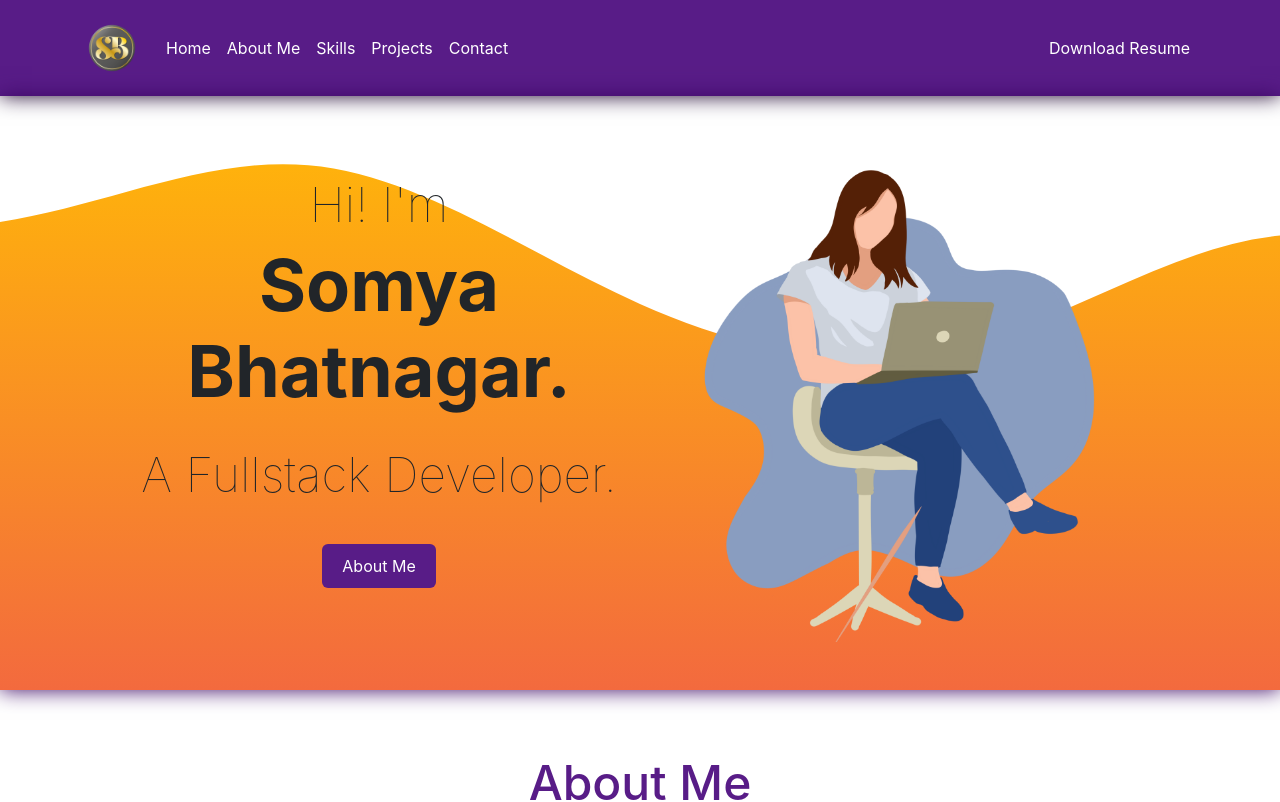
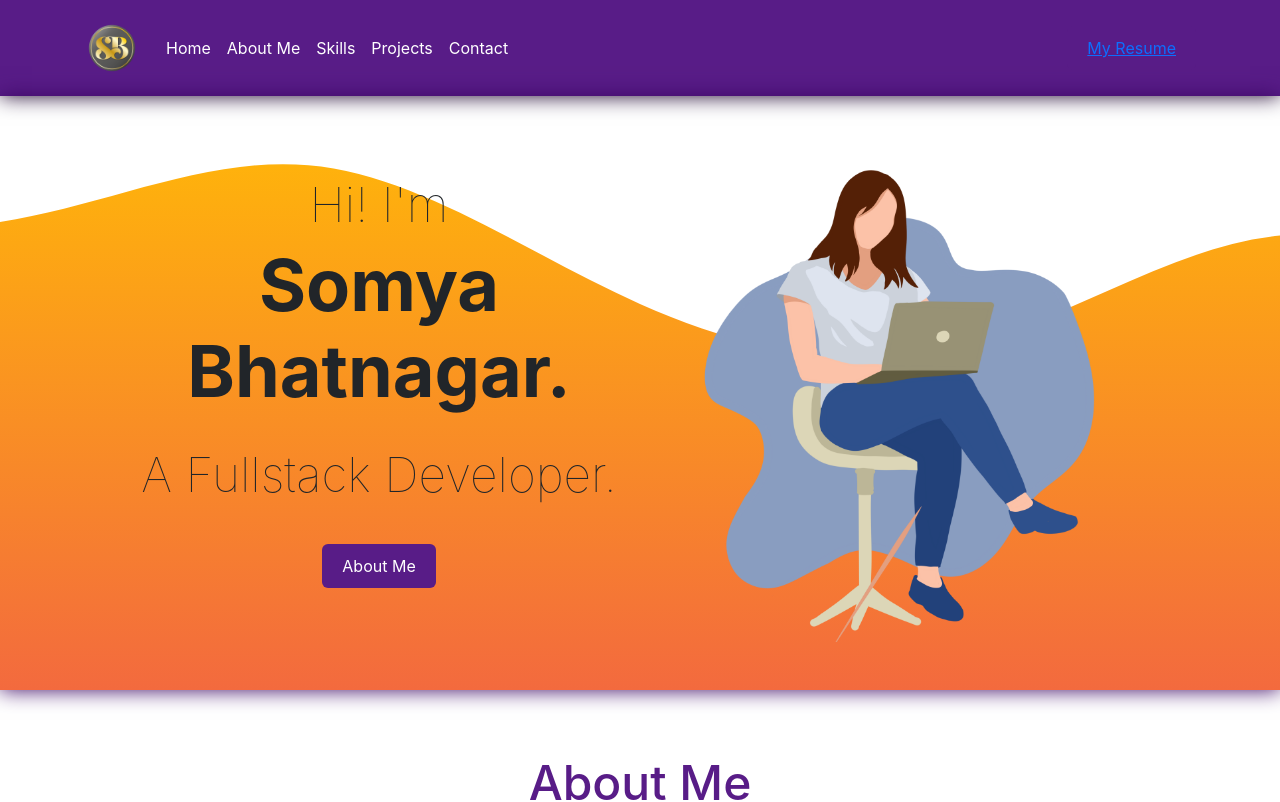
Before and after one commit to SomyaBhatnagar19/fullstackDevPortfolio, a React (Create React App) app: page / in a window 1280 px wide. Shown: the top 802 px of the page. Built offline with nearby package versions, Linux system fonts and the light colour scheme.

Commit message:
Correcting the resume with updated one.

```diff
--- a/src/pages/aboutMe.js
+++ b/src/pages/aboutMe.js
@@ -2,27 +2,45 @@
 
 import aboutMe from "../assets/aboutMe.png";
 import { Container, Image, Row, Col, Button } from "react-bootstrap";
-import './css/aboutMe.css'
-import resume from '../assets/resume.pdf';
+import "./css/aboutMe.css";
+import resume from "../assets/resume.pdf";
 
 function AboutMe() {
   return (
     <div className="aboutMe-div" id="aboutMe">
       <Container>
         <Row>
-            <h2 className="aboutMe-title">About Me</h2>
+          <h2 className="aboutMe-title">About Me</h2>
         </Row>
         <Row>
           <Col xs={12} md={6}>
-            <Image src={aboutMe} alt="About Me" id="aboutMe-image" className="aboutMe-image img-fluid animate__animated animate__fadeInLeft"/>
+            <Image
+              src={aboutMe}
+              alt="About Me"
+              id="aboutMe-image"
+              className="aboutMe-image img-fluid animate__animated animate__fadeInLeft"
+            />
           </Col>
           <Col xs={12} md={6}>
-            <p id="aboutMe-content" className="aboutMe-image img-fluid animate__animated animate__zoomIn">Hi, I'm Somya, a full-stack web developer and software engineer from Delhi. I'm passionate about exploring new technologies and using my creativity to build exciting projects. I thrive in team environments, finding collaborative work incredibly rewarding. I enjoy the challenge of solving problems and crafting user-friendly interfaces. My goal is to create meaningful and impactful digital experiences. Let's collaborate and create something awesome together! If you're looking for a dedicated and skilled developer, I'd love to discuss how I can contribute to your team.</p>
+            <p
+              id="aboutMe-content"
+              className="aboutMe-image img-fluid animate__animated animate__zoomIn"
+            >
+              Hi, I'm Somya, a full-stack web developer and software engineer
+              from Delhi. I'm passionate about exploring new technologies and
+              using my creativity to build exciting projects. I thrive in team
+              environments, finding collaborative work incredibly rewarding. I
+              enjoy the challenge of solving problems and crafting user-friendly
+              interfaces. My goal is to create meaningful and impactful digital
+              experiences. Let's collaborate and create something awesome
+              together! If you're looking for a dedicated and skilled developer,
+              I'd love to discuss how I can contribute to your team.
+            </p>
             <Button className="resume">
-  <a href={resume} download="resume">
-    My Resume</a>
-</Button>
-
+              <a href={resume} download="resume" className="resume-link">
+                My Resume
+              </a>
+            </Button>
           </Col>
         </Row>
       </Container>
--- a/src/pages/menu.js
+++ b/src/pages/menu.js
@@ -2,8 +2,9 @@
 
 import React, {useState} from 'react';
 import './css/menu.css';
-import {Container, Nav, Navbar, Image} from 'react-bootstrap';
+import {Container, Nav, Navbar, Image, Button} from 'react-bootstrap';
 import menuLogo from '../assets/menuLogo.png';
+import resume from '../assets/resume.pdf';
 
 function scrollToSection(event) {
   event.preventDefault();
@@ -40,7 +41,12 @@ function Menu() {
             <Nav.Link href="#contact" onClick={(event) => { scrollToSection(event); handleNavClick(); }}>Contact</Nav.Link>
           </Nav>
           <Nav>
-            <Nav.Link href="#Resume" onClick={(event) => { scrollToSection(event); handleNavClick(); }}>Download Resume</Nav.Link>
+            {/* <Nav.Link href="#Resume" onClick={(event) => { scrollToSection(event); handleNavClick(); }}>Download Resume</Nav.Link> */}
+            <Button className="resume">
+              <a href={resume} download="resume" className="resume-link">
+                My Resume
+              </a>
+            </Button>
           </Nav>
         </Navbar.Collapse>
       </Container>
```
Also changed, not shown: 1 other file (tests, documents, lock files or other folders).
